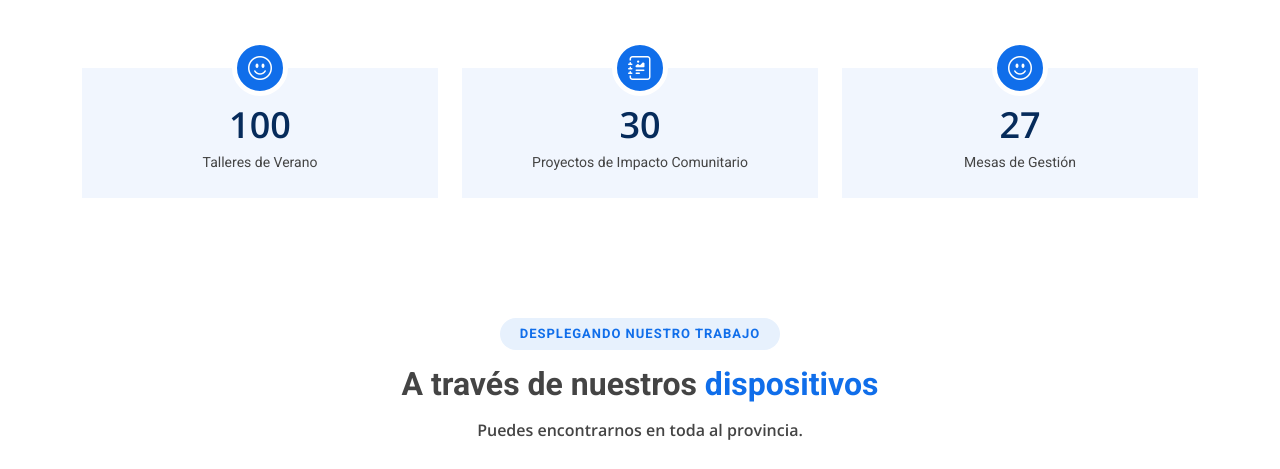
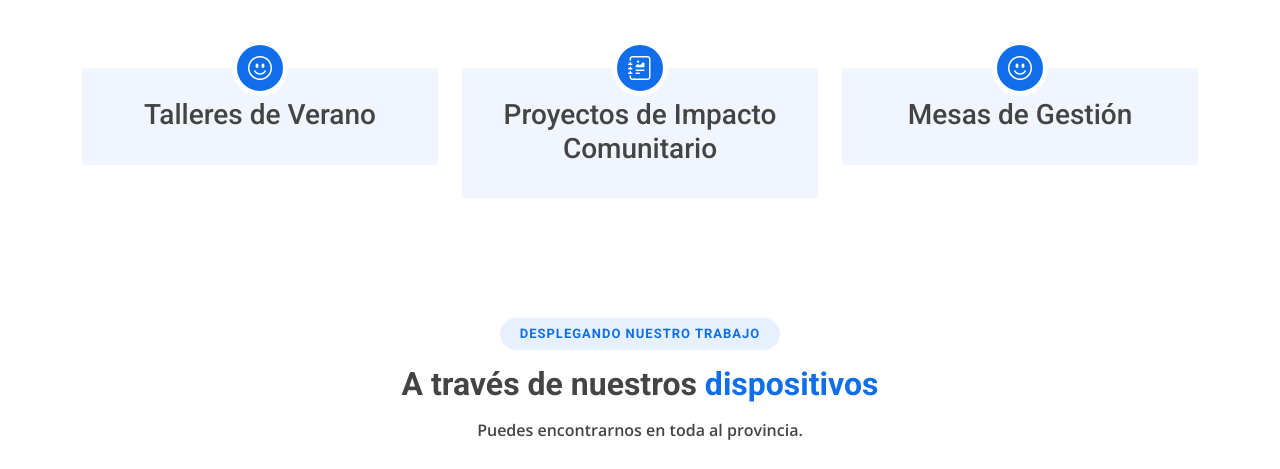
Before and after one commit to marcos-rigo/dat-dsm, a plain HTML site: page index.html in a window 1280 px wide. Shown: the part 848-1317 px from the top of the page. Drawn offline with nearby package versions, Linux system fonts and the light colour scheme.

Commit message:
cambios en contadores

```diff
--- a/index.html
+++ b/index.html
@@ -93,24 +93,24 @@
           <div class="col-lg-4 col-md-6">
             <div class="count-box">
               <i class="bi bi-emoji-smile"></i>
-              <span data-purecounter-start="0" data-purecounter-end="+100" data-purecounter-duration="1" class="purecounter"></span>
-              <p>Talleres de Verano</p>
+              <!-- <span data-purecounter-start="0" data-purecounter-end="+100" data-purecounter-duration="1" class="purecounter"></span> -->
+              <h3>Talleres de Verano</h3>
             </div>
           </div>
 
           <div class="col-lg-4 col-md-6 mt-5 mt-md-0">
             <div class="count-box">
               <i class="bi bi-journal-richtext"></i>
-              <span data-purecounter-start="0" data-purecounter-end="+30" data-purecounter-duration="1" class="purecounter"></span>
-              <p>Proyectos de Impacto Comunitario</p>
+              <!-- <span data-purecounter-start="0" data-purecounter-end="+30" data-purecounter-duration="1" class="purecounter"></span> -->
+              <h3>Proyectos de Impacto Comunitario</h3>
             </div>
           </div>
 
           <div class="col-lg-4 col-md-6 mt-5 mt-lg-0">
             <div class="count-box">
               <i class="bi bi-emoji-smile""></i>
-              <span data-purecounter-start="0" data-purecounter-end="+27" data-purecounter-duration="1" class="purecounter"></span>
-              <p>Mesas de Gestión</p>
+              <!-- <span data-purecounter-start="0" data-purecounter-end="+27" data-purecounter-duration="1" class="purecounter"></span> -->
+              <h3>Mesas de Gestión</h3>
             </div>
           </div>
 
```
